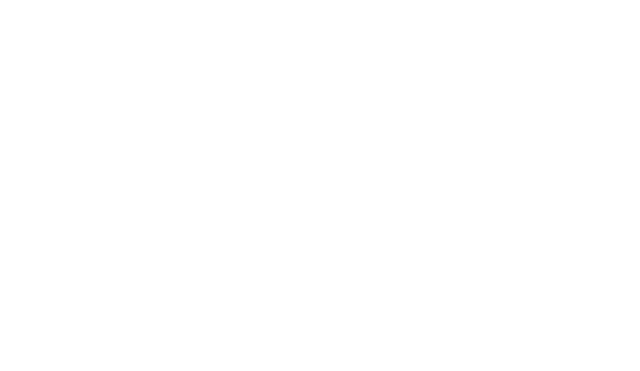
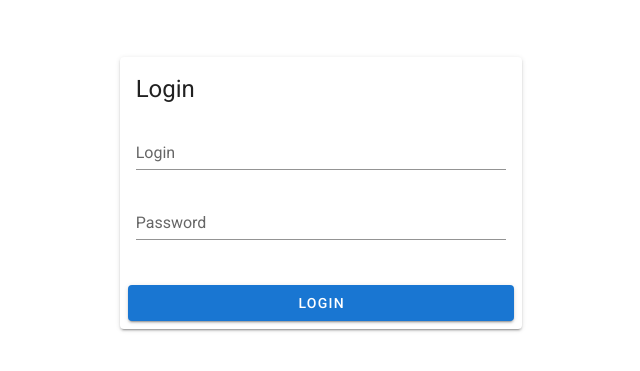
Before and after one commit to emnbc/vue-crud, a Vue app: page /sign-in in a window 1280 px wide. Shown: the part 207-578 px from the top of the page, without its empty margins (319-959 px from the left). Built offline with nearby package versions, Linux system fonts and the light colour scheme.

Commit message:
Login screen

```diff
--- a/src/router/index.ts
+++ b/src/router/index.ts
@@ -17,6 +17,11 @@
     // this generates a separate chunk (about.[hash].js) for this route
     // which is lazy-loaded when the route is visited.
     component: () => import(/* webpackChunkName: "about" */ '../views/About.vue')
+  },
+  {
+    path: '/sign-in',
+    name: 'Sign-In',
+    component: () => import(/* webpackChunkName: "sign-in" */ '../views/SignIn.vue')
   }
 ]
 
--- a/src/views/Home.vue
+++ b/src/views/Home.vue
@@ -22,7 +22,7 @@
         </v-list>
       </v-navigation-drawer>
 
-      <v-app-bar app color="indigo" dark>
+      <v-app-bar app color="blue-grey" dark>
         <v-app-bar-nav-icon @click.stop="drawer = !drawer"></v-app-bar-nav-icon>
         <v-toolbar-title>Application</v-toolbar-title>
       </v-app-bar>
@@ -47,7 +47,7 @@
           </v-row>
         </v-container>
       </v-main>
-      <v-footer color="indigo" app>
+      <v-footer color="blue-grey" app>
         <span class="white--text">&copy; {{ new Date().getFullYear() }}</span>
       </v-footer>
     </v-app>
--- /dev/null
+++ b/src/views/SignIn.vue
@@ -0,0 +1,43 @@
+<template>
+  <v-app id="inspire">
+    <v-app id="inspire">
+      <v-main>
+        <v-container class="fill-height" fluid>
+          <v-row align="center" justify="center">
+            <v-col cols="12" sm="8" md="4">
+              <v-card>
+                <v-card-title class="headline">Login</v-card-title>
+                <v-card-text>
+                  <v-form>
+                    <v-text-field label="Login"
+                                  name="login"
+                                  type="text"
+                                  autocomplete="off"></v-text-field>
+                    <v-text-field id="password"
+                                  label="Password"
+                                  name="password"
+                                  type="password"
+                                  autocomplete="off"></v-text-field>
+                  </v-form>
+                </v-card-text>
+                <v-card-actions>
+                  <v-spacer></v-spacer>
+                  <v-btn block color="primary">Login</v-btn>
+                </v-card-actions>
+              </v-card>
+            </v-col>
+          </v-row>
+        </v-container>
+      </v-main>
+    </v-app>
+  </v-app>
+</template>
+
+<script lang="ts">
+import { Component, Vue } from 'vue-property-decorator';
+
+@Component
+export default class SignIn extends Vue {
+
+}
+</script>
```
